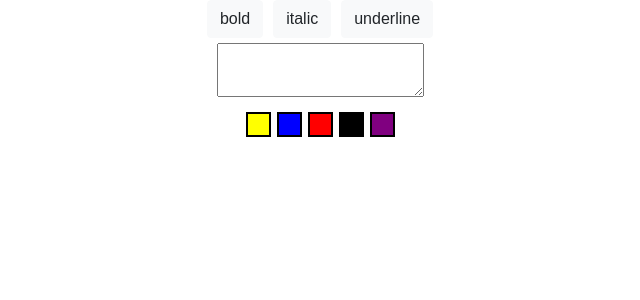
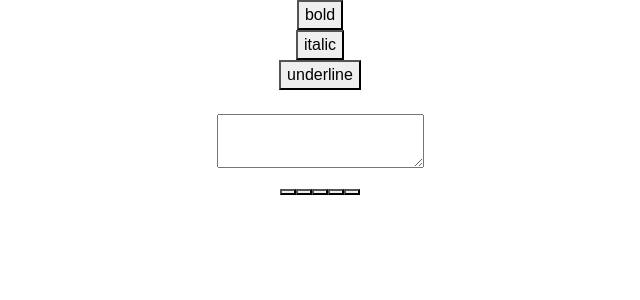
Before and after one commit to JoinCODED/MP-TextEditor, a React (Create React App) app: page / in a window 1280 px wide. Shown: the top 300 px of the page, without its empty margins (320-960 px from the left). Built offline with nearby package versions, Linux system fonts and the light colour scheme.

Commit message:
stripped

```diff
--- a/src/App.css
+++ b/src/App.css
@@ -1,26 +1,3 @@
 .App {
   text-align: center;
 }
-
-
-.bold {
-  font-weight: bold;
-}
-
-.italic {
-  font-style: italic;
-}
-
-.underline {
-  text-decoration: underline;
-}
-
-
-.colourBox {
-
-width: 25px;
-height: 25px;
-border: solid black 2px;
-cursor: pointer;
-
-}
--- a/src/App.js
+++ b/src/App.js
@@ -36,29 +36,9 @@ class App extends Component {
 
     render (){
 
-        let textClass = []
-        if (this.state.styling.bold)
-            textClass.push('bold')
-
-        if (this.state.styling.italic)
-            textClass.push('italic')
-
-        if (this.state.styling.underline)
-            textClass.push('underline')
-
-        const fontColor = {
-            color : this.state.color,
-            margin: '5px'
-        }
-
-        textClass = textClass.join(' ')
-
-
-        console.log(textClass)
-        console.log(fontColor)
 
         let colourBoxes = this.colors.map(color => {
-            return <button key={color} className='colourBox' style={{backgroundColor: color, display : 'inline', margin: '3px'}} onClick={() => this.colourChosen(color)}/>
+            return <button key={color} onClick={() => this.colourChosen(color)}/>
         })
 
         return (
@@ -67,7 +47,7 @@ class App extends Component {
                 <FilterButton clicked={this.change} styling={this.state.change} name='italic'/>
                 <FilterButton clicked={this.change} styling={this.state.change} name='underline'/>
                 <br/>
-                <textarea className={textClass} style={fontColor}/>
+                <textarea/>
                 <br/>
                 {colourBoxes}
 
--- a/src/FilterButton/FilterButton.js
+++ b/src/FilterButton/FilterButton.js
@@ -19,15 +19,10 @@ class FilterButton extends Component {
 
     render(){
 
-        let cssClass = 'btn btn-light'
-
-        if (this.state.clicked){
-            cssClass='btn btn-primary'
-        }
 
         return (
-            <div style={{display: 'inline', margin: '5px'}}>
-                <button onClick={() => this.change(this.props.clicked)} className={cssClass}>{this.props.name}</button>
+            <div >
+                <button onClick={() => this.change(this.props.clicked)}>{this.props.name}</button>
             </div>
         )}
 }
```
Also changed, not shown: 1 other file (tests, documents, lock files or other folders).
